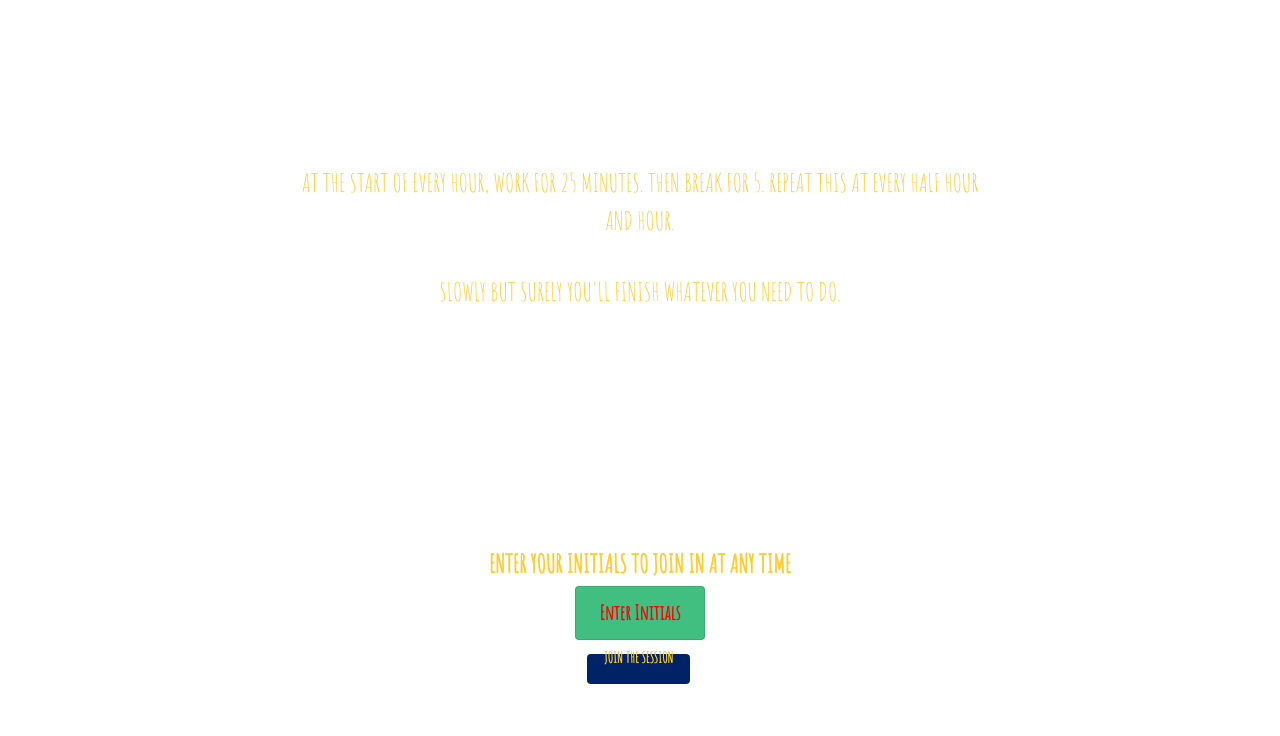
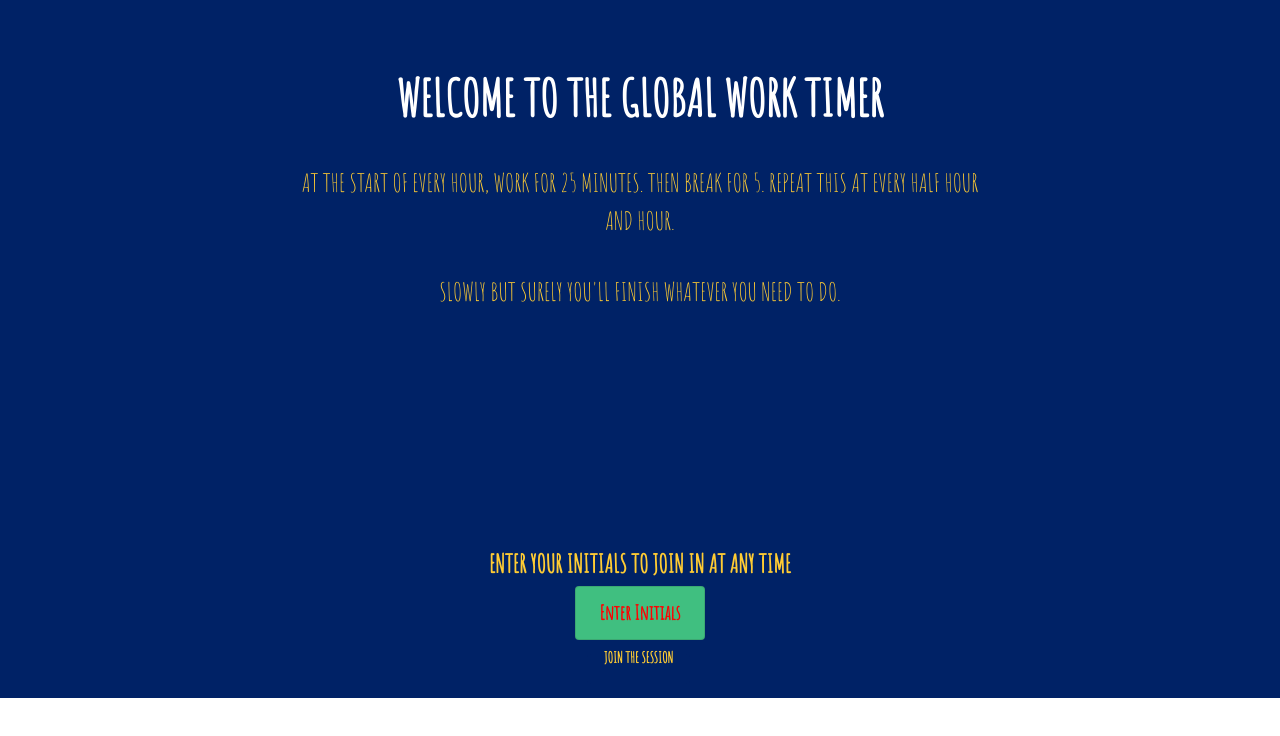
Before and after one commit to jasonytak/takdoro, a React (Create React App) app in the folder client/: page / in a window 1280 px wide. Shown: the top 736 px of the page. Built offline with nearby package versions, Linux system fonts and the light colour scheme.

Commit message:
Adjusted css styles

```diff
--- a/client/src/components/App/App.js
+++ b/client/src/components/App/App.js
@@ -28,7 +28,10 @@ class App extends Component {
           path="/"
           render={props => <LoginPage {...props} onSubmit={this.onSubmit} />}
         />
-        <Route path="/home" component={HomePage} />
+        <Route
+          path="/home"
+          render={props => <HomePage {...props} users={this.state.users} />}
+        />
       </div>
     );
   }
--- a/client/src/components/LoginPage/LoginPage.css
+++ b/client/src/components/LoginPage/LoginPage.css
@@ -1,3 +1,7 @@
+.login-page {
+  background-color: #002266;
+}
+
 .ui.text.container.row,
 h1,
 #textfield {
```
Also changed, not shown: 1 other file (tests, documents, lock files or other folders).
